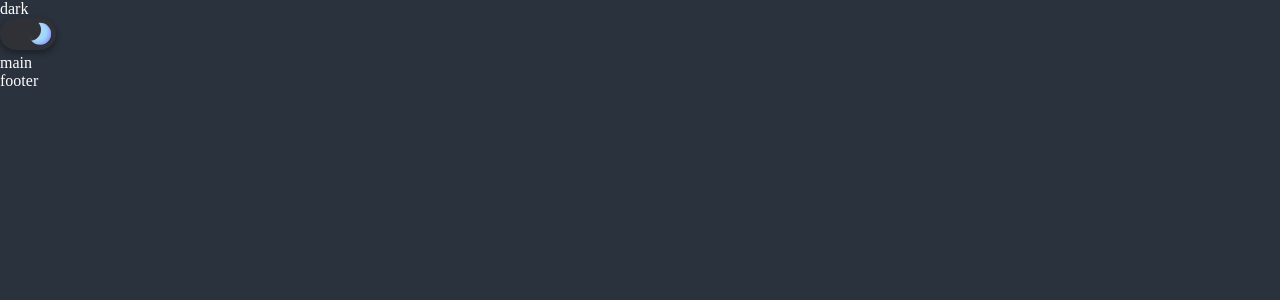
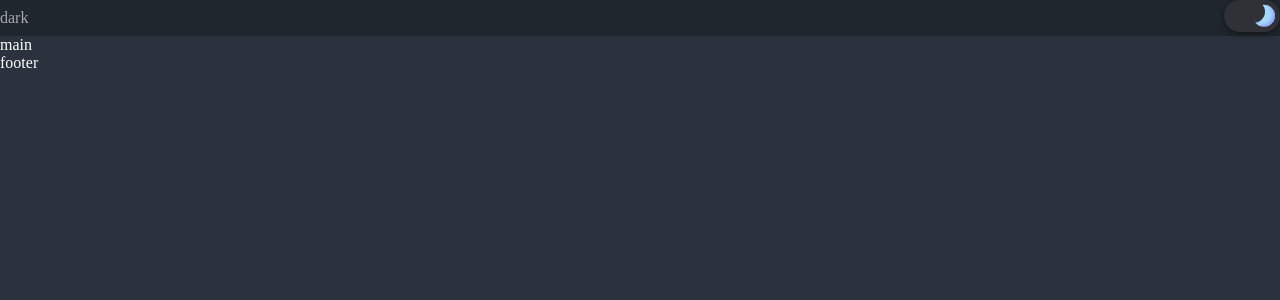
Before and after one commit to argemm-med/cinema, a React app in the folder front/: page / in a window 1280 px wide. Shown: the top 300 px of the page. Built offline with nearby package versions, Linux system fonts and the light colour scheme.

Commit message:
scss import with mixins for themes

```diff
--- a/front/src/app/style/main.scss
+++ b/front/src/app/style/main.scss
@@ -10,9 +10,9 @@ body.lock {
   width: 100%;
   overflow-x: hidden;
 
-  @extend %theme-light--primary;
+  @include light-primary;
 
   &.dark {
-    @extend %theme-dark--primary
+    @include dark-primary;
   }
 }
--- a/front/src/app/style/variables.scss
+++ b/front/src/app/style/variables.scss
@@ -20,32 +20,32 @@
   --light-font-accent: #fff;
 }
 
-%theme-light--primary {
+@mixin light-primary {
   background-color: var(--light-bg-primary);
   color: var(--light-font-primary);
 }
 
-%theme-light--secondary {
+@mixin light-secondary {
   background-color: var(--light-bg-secondary);
   color: var(--light-font-secondary);
 }
 
-%theme-light--accent {
+@mixin light-accent {
   background-color: var(--light-bg-accent);
   color: var(--light-font-accent);
 }
 
-%theme-dark--primary {
+@mixin dark-primary {
   background-color: var(--dark-bg-primary);
   color: var(--dark-font-primary);
 }
 
-%theme-dark--secondary {
+@mixin dark-secondary {
   background-color: var(--dark-bg-secondary);
   color: var(--dark-font-secondary);
 }
 
-%theme-dark--accent {
+@mixin dark-accent {
   background-color: var(--dark-bg-accent);
   color: var(--dark-font-accent);
 }
--- a/front/src/widgets/ui/header/Header.tsx
+++ b/front/src/widgets/ui/header/Header.tsx
@@ -1,11 +1,13 @@
 import { ThemeSwitcher } from 'shared/ui'
-import { useTheme } from 'shared/lib/providers'
+import { THEME, useTheme } from 'shared/lib/providers'
+
+import styles from './header.module.scss'
 
 export const Header = () => {
 		const { theme } = useTheme()
 
 		return (
-				<header className="header">
+				<header className={ `${ styles.header } ${ theme === THEME.dark && styles.dark }` }>
 						<ul className="nav">
 								<li className="nav__item">{ theme }</li>
 						</ul>
--- /dev/null
+++ b/front/src/widgets/ui/header/header.module.scss
@@ -0,0 +1,13 @@
+@import "../../../app/style/variables";
+
+.header {
+  display: flex;
+  justify-content: space-between;
+  gap: 10px;
+  align-items: center;
+  @include light-secondary;
+}
+
+.dark {
+  @include dark-secondary;
+}
```
